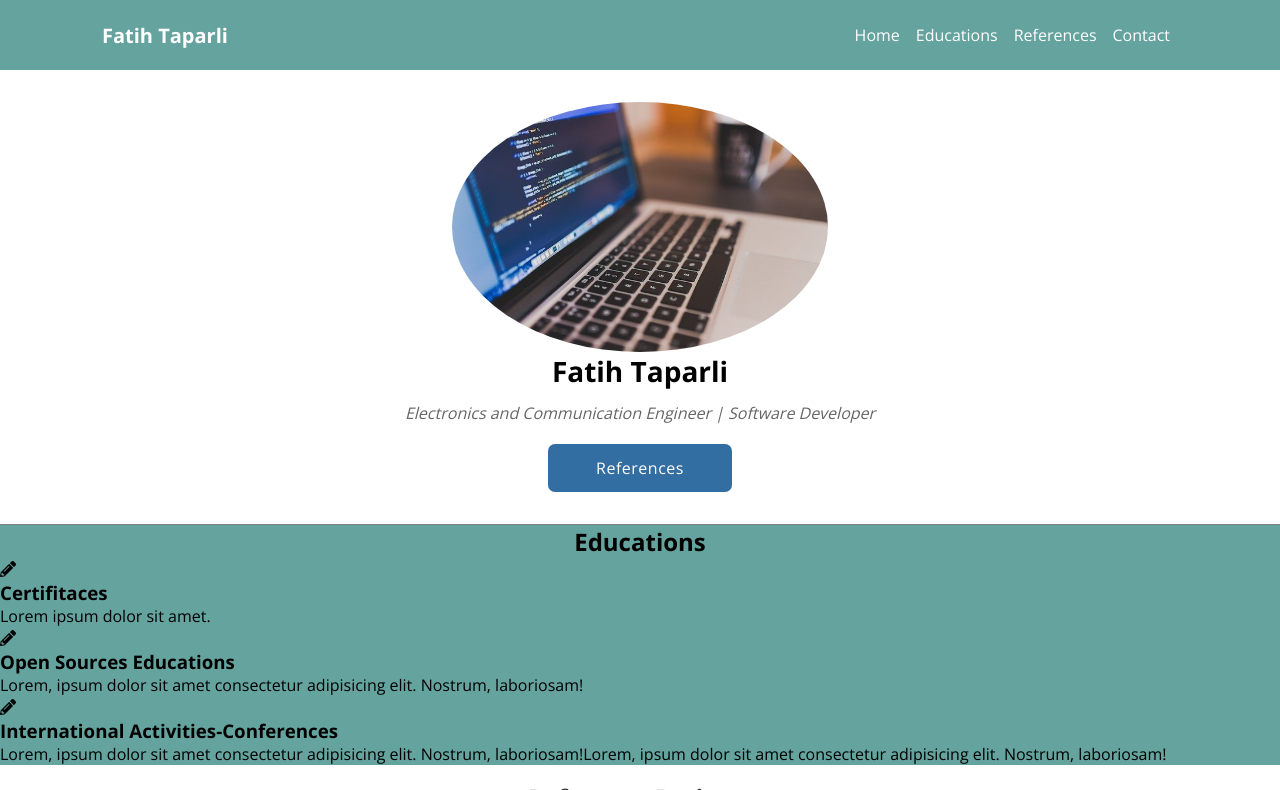
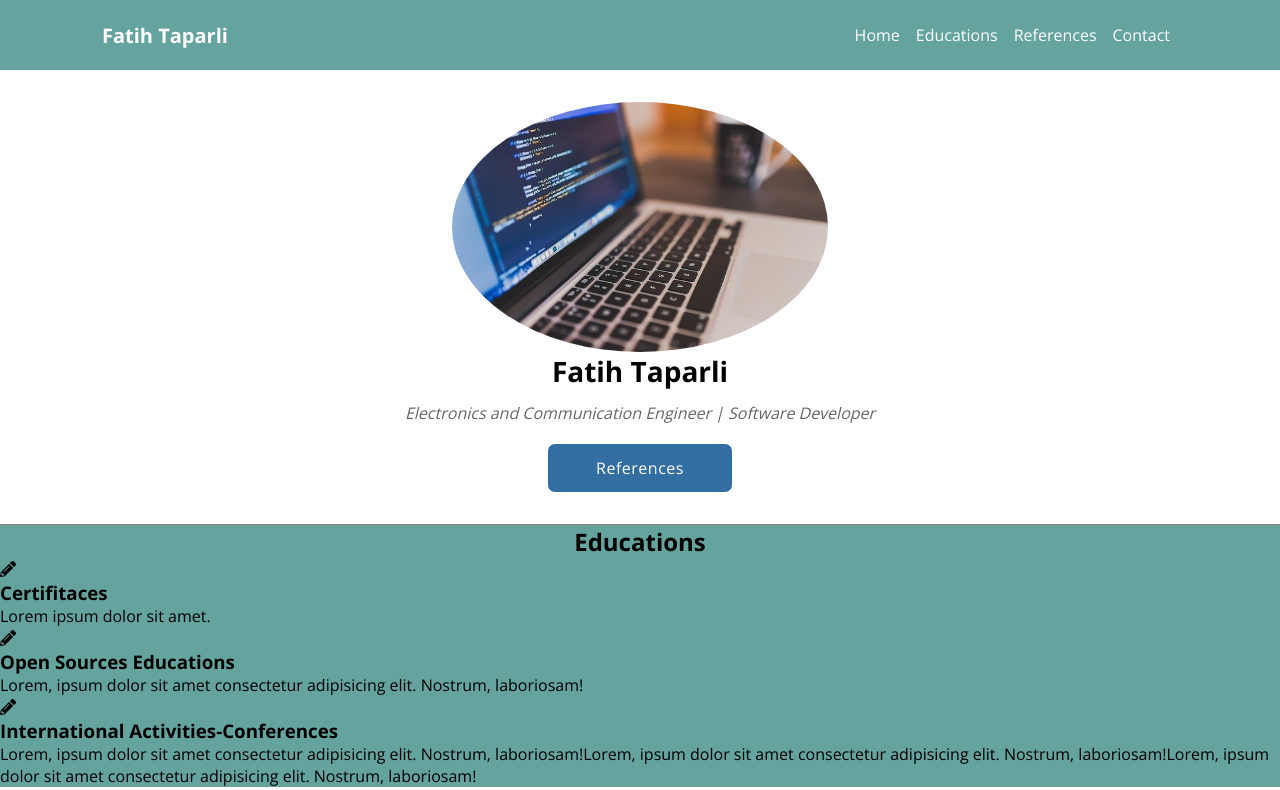
Before and after one commit to fatihtaparli/Landing_FT, a plain HTML site: page index.html in a window 1280 px wide. Shown: the top 790 px of the page. Drawn offline with nearby package versions, Linux system fonts and the light colour scheme.

Commit message:
something added

```diff
--- a/index.html
+++ b/index.html
@@ -68,6 +68,7 @@
         <h3>International Activities-Conferences</h3>
         <p>
           Lorem, ipsum dolor sit amet consectetur adipisicing elit. Nostrum,
+          laboriosam!Lorem, ipsum dolor sit amet consectetur adipisicing elit. Nostrum,
           laboriosam!Lorem, ipsum dolor sit amet consectetur adipisicing elit. Nostrum,
           laboriosam!
         </p>
```
